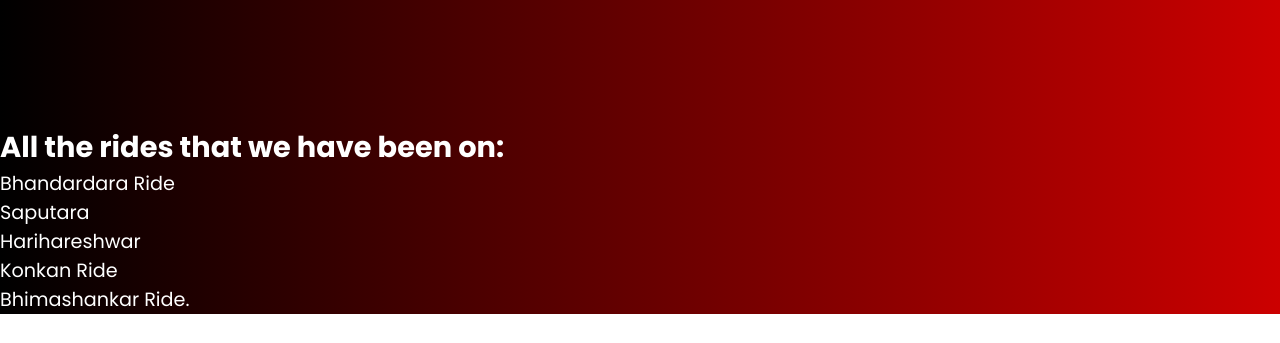
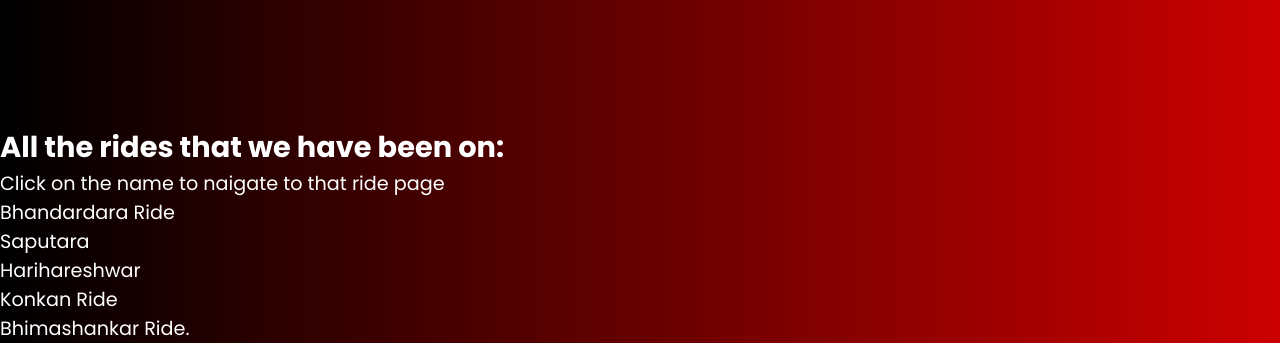
Before and after one commit to Kashyap2210/Yaari-Riders, a plain HTML site: page index.html in a window 1280 px wide. Shown: the part 674-1017 px from the top of the page. Before the commit the page ends 988 px from the top, so only its background shows below. Drawn offline with Linux system fonts and the light colour scheme.

Commit message:
Step added to navigate

```diff
--- a/index.html
+++ b/index.html
@@ -55,6 +55,7 @@
     <!-- Rides Descriptions Starts -->
     <div class="ride-container">
       <h2>All the rides that we have been on:</h2>
+      <p>Click on the name to naigate to that ride page</p>
       <ul>
         <li>Bhandardara Ride</li>
         <li>Saputara</li>
```
